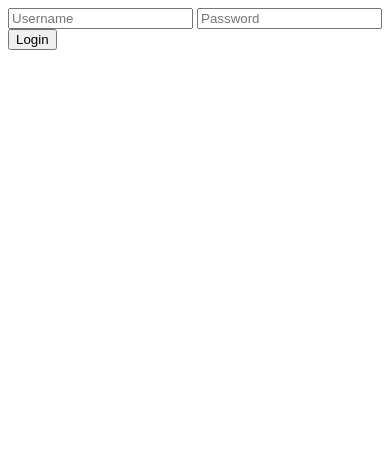
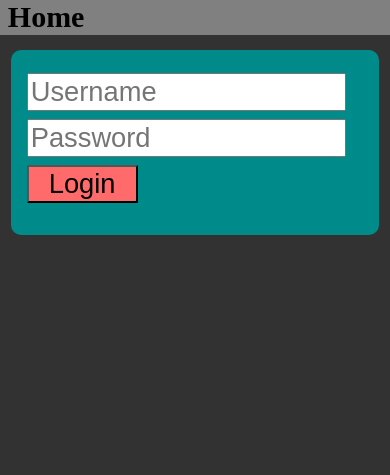
Before and after one commit to FAUSheppy/serien-ampel, a Flask app: page /login in a window 390 px wide. Shown: the top 475 px of the page. Run offline with Flask 2, Linux system fonts and the light colour scheme; parts of the project's set-up code (start-up, migrations or seed data) failed here and were passed over.

Commit message:
desing login-page

```diff
--- a/init.py
+++ b/init.py
@@ -84,6 +84,9 @@ def load_user(userId):
 
 @app.route('/login', methods=['GET', 'POST'])
 def login():
+    footer = flask.Markup(flask.render_template("partials/footer.html"))
+    header = flask.Markup(flask.render_template("partials/header.html"))
+    navbar  = flask.Markup(flask.render_template("partials/navbar.html", user=fl.current_user))
     if flask.request.method == 'POST':
         username = flask.request.form['username']
         password = flask.request.form['password']
@@ -94,7 +97,7 @@ def login():
         else:
             return flask.abort(401)
     else:
-        return flask.render_template('login.html')
+        return flask.render_template('login.html', navbar=navbar, footer=footer, header=header)
 
 @app.route("/logout")
 @fl.login_required
--- /dev/null
+++ b/static/login.css
@@ -0,0 +1,39 @@
+.login-container{
+    margin-top: 5%;
+    margin-left: auto;
+    margin-right: auto;
+    background-color: darkcyan;
+    padding: 20px;
+    border-radius: 10px;
+    width: 90%;
+}
+
+input{
+    font-size: 30px;
+    margin-top: 20px;
+    margin-right: 20px;
+}
+
+.login-button{
+    padding-left:  20px;
+    padding-right: 20px;
+    background-color: #FF6B6B;
+}
+
+@media(max-width: 500px){
+    .login-container{
+        margin-top: 50px;
+        padding: 4vw;
+    }
+    input{
+        font-size: 7vw;
+        margin-top: 2vw;
+        margin-right: 1vw;
+        max-width: 95%;
+    }
+
+    .button{
+        font-size: 7vw;
+        margin-top: 5vw;
+    }
+}
--- a/templates/login.html
+++ b/templates/login.html
@@ -1,16 +1,17 @@
 <html>
     <head>
-    <meta name="viewport" content="width=device-width, initial-scale=1.0">
+        {{ header }}
+         <link rel="stylesheet" href="/static/login.css">
     </head>
     <body>
-    <div class="container">
+        {{ navbar }}
+        <div class="login-container">
           <form action="" method="post">
-        <input type="text" placeholder="Username" name="username" value="{{
-          request.form.username }}">
-         <input type="password" placeholder="Password" name="password" value="{{
-          request.form.password }}">
-        <input class="btn btn-default" type="submit" value="Login">
+            <input type="text"     placeholder="Username" name="username" value="{{ request.form.username }}">
+            <input type="password" placeholder="Password" name="password" value="{{ request.form.password }}">
+            <input class="login-button" type="submit" value="Login">
           </form>
         </div>
+        {{ footer }}
     </body>
 </html>
--- a/templates/partials/navbar.html
+++ b/templates/partials/navbar.html
@@ -3,6 +3,8 @@
     {% if user.is_authenticated %}
         <a class="navbar-right" href="/logout">Logout</a>
         <div class="navbar-right username"> {{ user.get_id() }} </div>
+    {% elif "/login" in request.path %}
+        <!-- placeholder -->
     {% else %}
         <a class="navbar-right" href="/login">Login</a>
     {% endif %}
```
Lines whose indentation alone changed are shown as unchanged.
